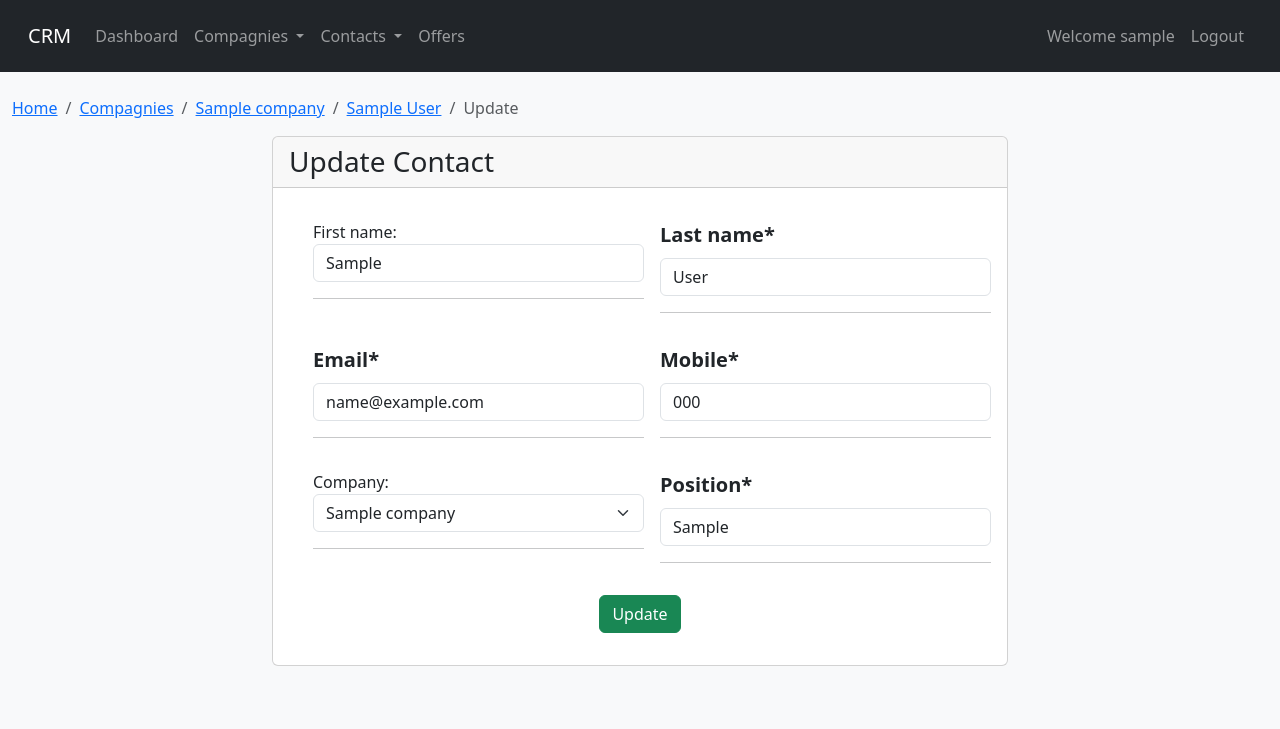
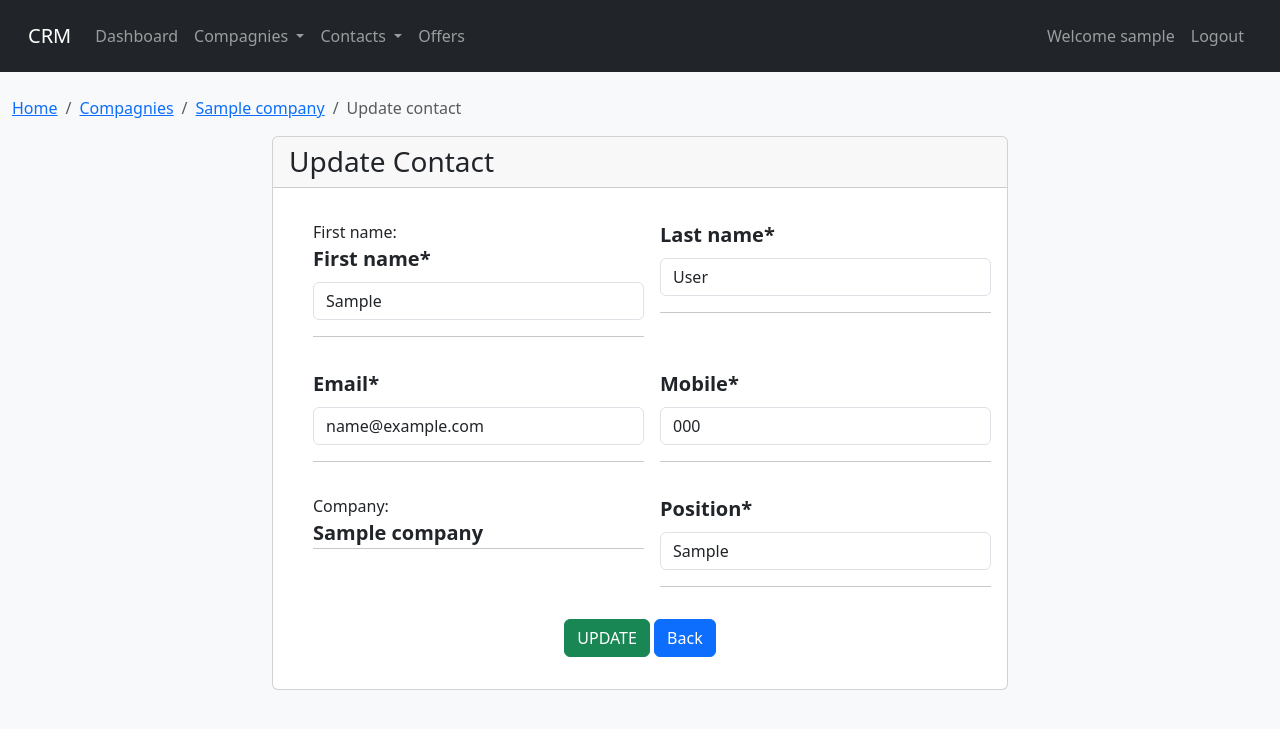
Before and after one commit to mihouami/django-crm-basic, a Django app: page /update_contact/1/ in a window 1280 px wide. Shown: the top 729 px of the page. Run offline with Django 5.2, Linux system fonts and the light colour scheme; a user stored in the database is signed in; tables that the repository leaves empty hold one stand-in row (values such as "Sample post"); some libraries are stand-ins or nearby versions.

Commit message:
20 join update contact with add contact templates, add few links

```diff
--- a/crm/forms.py
+++ b/crm/forms.py
@@ -9,10 +9,12 @@ class CompanyForm(ModelForm):
         model = Company
         fields = ('name', 'city')
 
+
 class AddContactFromCompanyForm(ModelForm):
     class Meta:
         model = Contact
         exclude = ['company']
+
 
 class AddContactForm(ModelForm):
     first_name = CharField(label='', widget=TextInput(attrs={'class':'form-control', 'placeholder':'test'}))
@@ -30,7 +32,6 @@ class AddContactForm(ModelForm):
     class Meta:
         model = Contact
         fields = '__all__'
-
 
 
 class UserRegisterForm(UserCreationForm):
--- a/crm/templates/crm/add_update_company.html
+++ b/crm/templates/crm/add_update_company.html
@@ -56,6 +56,12 @@
                 <button formnovalidate class="btn btn-success" type="submit">
                   Update
                 </button>
+                <a
+                  class="btn btn-primary"
+                  href="{% url 'company' company.id %}"
+                >
+                  Back
+                </a>
                 {% else %}
                 <button
                   formnovalidate
--- a/crm/templates/crm/add_contact2.html
+++ b/crm/templates/crm/add_update_contact.html
@@ -12,7 +12,7 @@
       <li class="breadcrumb-item">
         <a href="{% url 'company' company.id %}">{{ company.name }}</a>
       </li>
-      <li class="breadcrumb-item active" aria-current="page">Add contact</li>
+      <li class="breadcrumb-item active" aria-current="page">Update contact</li>
     </ol>
   </nav>
   <!--BREADCRUMB END-->
@@ -37,7 +37,12 @@
   <div class="row">
     <div class="col-xl-8 offset-xl-2">
       <div class="card">
+        {% if form.instance.id %}
+        <h3 class="card-header">Update Contact</h3>
+        {% else %}
         <h3 class="card-header">Add Contact</h3>
+        {% endif %}
+
         <form method="post">
           {% csrf_token %}
           <div class="card-body">
@@ -96,6 +101,24 @@
               </div>
             </div>
             <div class="row text-center my-3">
+              {% if form.instance.id %}
+              <div class="col">
+                <button
+                  formnovalidate
+                  class="btn btn-success"
+                  type="submit"
+                  name="update"
+                >
+                  UPDATE
+                </button>
+                <a
+                  class="btn btn-primary"
+                  href="{% url 'contact' contact.id %}"
+                >
+                  Back
+                </a>
+              </div>
+              {% else %}
               <div class="col">
                 <button
                   formnovalidate
@@ -121,6 +144,7 @@
                   Save and view contact page
                 </button>
               </div>
+              {% endif %}
             </div>
           </div>
         </form>
--- a/crm/templates/crm/contact.html
+++ b/crm/templates/crm/contact.html
@@ -117,6 +117,11 @@
           <div class="row text-center my-3">
             <div class="col">
               <!-- Button trigger modal -->
+              <a
+                href="{% url 'company' contact.company.id %}"
+                class="btn btn-dark"
+                >BACK</a
+              >
               <button
                 type="button"
                 class="btn btn-danger"
--- a/crm/templates/crm/update_contact.html
+++ /dev/null
@@ -1,96 +0,0 @@
-{% extends 'crm/base.html' %} {% load crispy_forms_tags %} {% block content %}<!---->
-
-<div class="container-fluid">
-  <!--BREADCRUMB-->
-  <nav aria-label="breadcrumb">
-    <ol class="breadcrumb">
-      <li class="breadcrumb-item"><a href="{% url 'home' %}">Home</a></li>
-      <li class="breadcrumb-item">
-        <a href="{% url 'compagnies' %}">Compagnies</a>
-      </li>
-      <li class="breadcrumb-item">
-        <a href="{% url 'company' contact.company.id %}"
-          >{{ contact.company.name }}</a
-        >
-      </li>
-      <li class="breadcrumb-item">
-        <a href="{% url 'contact' contact.id %}"
-          >{{ contact.first_name }} {{ contact.last_name }}</a
-        >
-      </li>
-      <li class="breadcrumb-item active" aria-current="page">Update</li>
-    </ol>
-  </nav>
-  <!--BREADCRUMB END-->
-</div>
-
-<div class="container">
-  <div class="row">
-    <div class="col-xl-8 offset-xl-2">
-      <div class="card">
-        <h3 class="card-header">Update Contact</h3>
-        <form action="" method="post">
-          {% csrf_token %}
-          <div class="card-body">
-            <div class="row pt-3 fs-5 g-3 ms-3">
-              <div class="col-lg-6">
-                <p class="fs-6" style="margin-bottom: 0px">First name:</p>
-                <p style="margin-bottom: 0px" class="position-relative">
-                  <strong>{{form.first_name|as_crispy_field }}</strong>
-                </p>
-
-                <hr style="margin-top: 0px" />
-              </div>
-
-              <div class="col-lg-6">
-                <p style="margin-bottom: 0px" class="position-relative">
-                  <strong>{{form.last_name|as_crispy_field }}</strong>
-                </p>
-                <hr style="margin-top: 0px" />
-              </div>
-            </div>
-
-            <div class="row pt-3 fs-5 g-3 ms-3">
-              <div class="col-lg-6">
-                <p style="margin-bottom: 0px" class="position-relative">
-                  <strong>{{ form.email|as_crispy_field }}</strong>
-                </p>
-                <hr style="margin-top: 0px" />
-              </div>
-              <div class="col-lg-6">
-                <p style="margin-bottom: 0px" class="position-relative">
-                  <strong>{{ form.mobile|as_crispy_field }}</strong>
-                </p>
-                <hr style="margin-top: 0px" />
-              </div>
-            </div>
-
-            <div class="row pt-3 fs-5 g-3 ms-3">
-              <div class="col-lg-6">
-                <p class="fs-6" style="margin-bottom: 0px">Company:</p>
-                <p style="margin-bottom: 0px" class="position-relative">
-                  <strong>{{ form.company|as_crispy_field }}</strong>
-                </p>
-                <hr style="margin-top: 0px" />
-              </div>
-              <div class="col-lg-6">
-                <p style="margin-bottom: 0px" class="position-relative">
-                  <strong>{{ form.position|as_crispy_field }}</strong>
-                </p>
-                <hr style="margin-top: 0px" />
-              </div>
-            </div>
-            <div class="row text-center my-3">
-              <div class="col">
-                <button formnovalidate class="btn btn-success" type="submit">
-                  Update
-                </button>
-              </div>
-            </div>
-          </div>
-        </form>
-      </div>
-    </div>
-  </div>
-</div>
-{% endblock %}
--- a/crm/views.py
+++ b/crm/views.py
@@ -93,11 +93,12 @@ def contact_detail(request, pk):
 def delete_contact(request, pk):
     if request.user.is_authenticated:
         contact = get_object_or_404(Contact, id=pk)
+        company = contact.company
         contact.delete()
         messages.success(request, 'Contact has been deleted')
     else:
         messages.warning(request, 'You must be logged In.')
-    return redirect('contacts')
+    return redirect('company', company.id)
 
 
 
@@ -118,10 +119,10 @@ def add_contact(request):
                     return redirect('contacts')
                 elif 'continue' in request.POST:
                     contact = Contact.objects.last()
-                    return redirect('contact', contact.id)
+                    return redirect('contact', pk=contact.id)
                 else:
                     return redirect('add_contact')
-        return render(request, 'crm/add_contact2.html', context)
+        return render(request, 'crm/add_update_contact.html', context)
     else:
         messages.success(request, 'You need to be logged in to access this page')
         return redirect('home')
@@ -131,12 +132,16 @@ def add_contact(request):
 def update_contact(request, id):
     if request.user.is_authenticated:
         contact = get_object_or_404(Contact, pk=id)
-        form = AddContactForm(request.POST or None, instance=contact)
+        company = contact.company
+        form = AddContactFromCompanyForm(request.POST or None, instance=contact)
         if form.is_valid():
             form.save()
-            return redirect('contact', pk=id)
-        context = {'form':form, 'contact':contact}
-        return render(request, 'crm/update_contact.html', context)
+            messages.success(request, 'contact updated')
+            if 'update' in request.POST:
+                return redirect('contact', pk=id)
+        context = {'form':form, 'contact':contact, 'company':company}
+        return render(request, 'crm/add_update_contact.html', context)
+        #return render(request, 'crm/update_contact.html', context)
     else:
         messages.success(request, 'You need to be logged in to access this page')
         return redirect('home')
@@ -237,7 +242,7 @@ def add_contact_from_company(request, pk):
                 else:
                     return redirect('add_contactfromcompany', company.id)
         context = {'form':form, 'company':company}
-        return render(request, 'crm/add_contact2.html', context)
+        return render(request, 'crm/add_update_contact.html', context)
     else:
         messages.success(request, 'You need to be logged in to access this page')
         return redirect('home')
--- a/main/static/style.css
+++ /dev/null
@@ -1,3 +0,0 @@
-td, th {
-    text-align: center;
-  }
```
